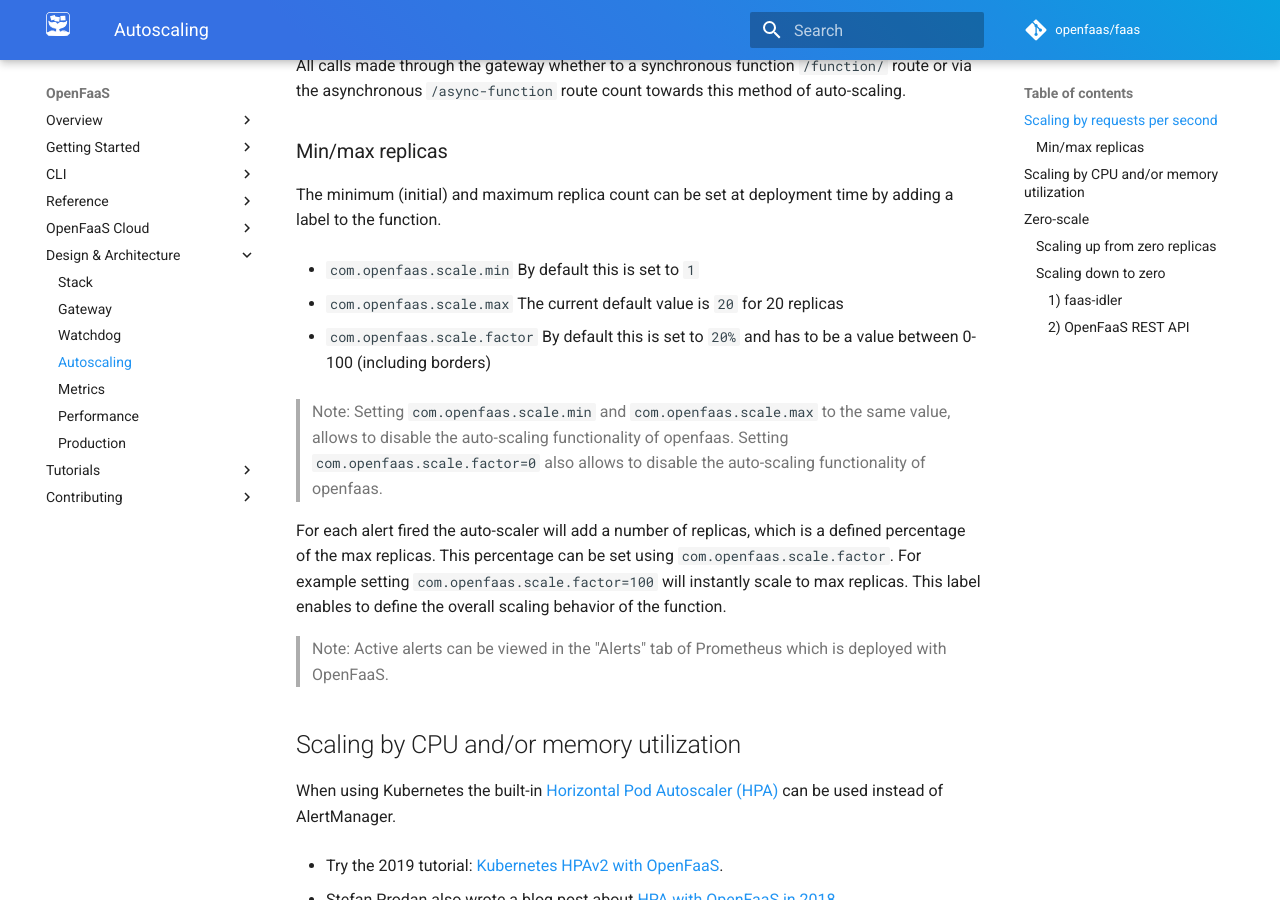
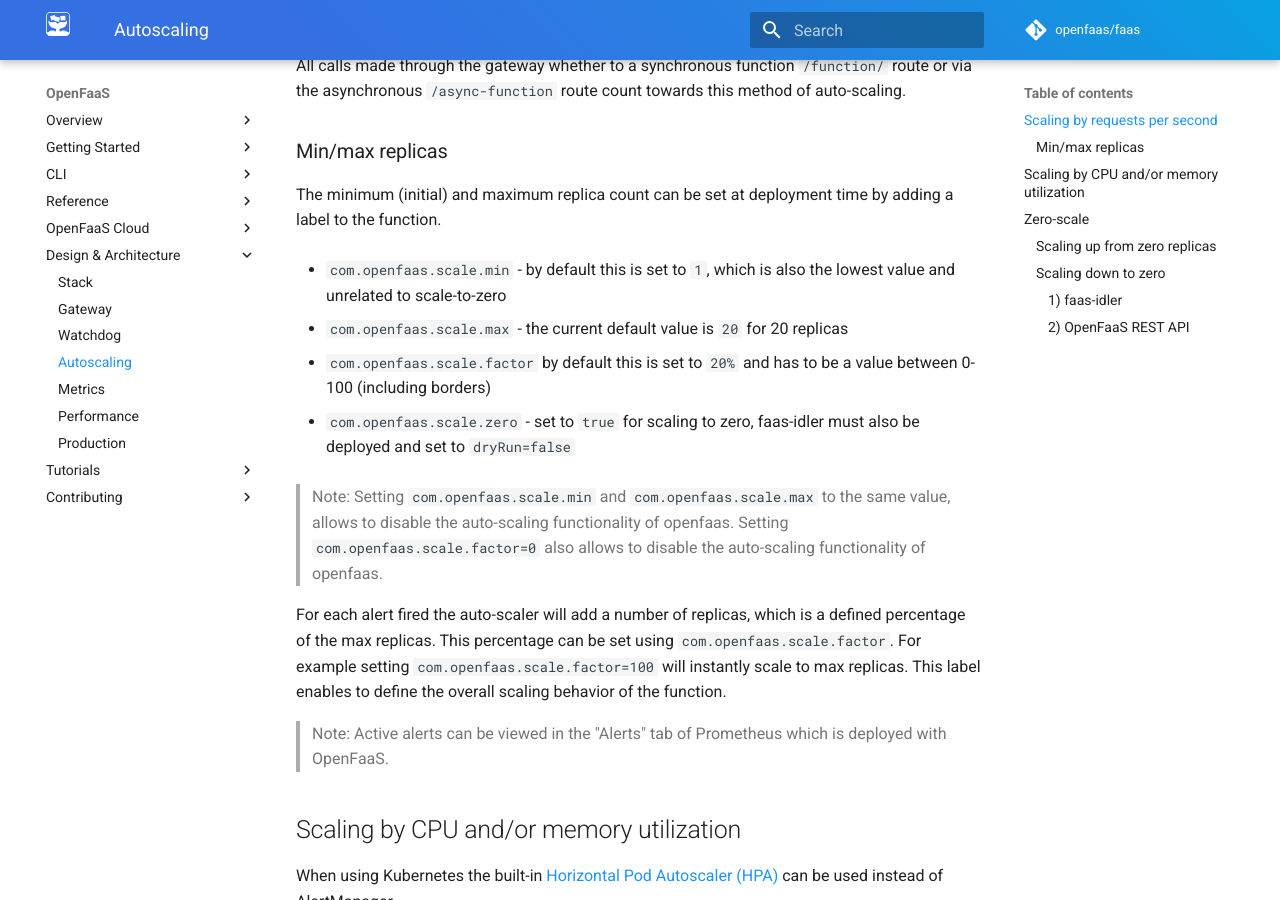
Before and after one commit to openfaas/docs, an MkDocs documentation site: the page built from docs/architecture/autoscaling.md, in a window 1280 px wide and 900 px high, scrolled down 550 px. Built offline with MkDocs 1.6.1 and Material for MkDocs 9.7.7, drawn with Linux system fonts in a browser that asks for light colours; comment, search, counter and statistics services are not loaded.

Commit message:
Update note on min value for com.openfaas.scale.min
Signed-off-by: Alex Ellis (OpenFaaS Ltd) <alexellis2@gmail.com>

```diff
--- a/docs/architecture/autoscaling.md
+++ b/docs/architecture/autoscaling.md
@@ -18,11 +18,13 @@ All calls made through the gateway whether to a synchronous function `/function/
 
 The minimum (initial) and maximum replica count can be set at deployment time by adding a label to the function.
 
-* `com.openfaas.scale.min` By default this is set to `1`
+* `com.openfaas.scale.min` - by default this is set to `1`, which is also the lowest value and unrelated to scale-to-zero
 
-* `com.openfaas.scale.max` The current default value is `20` for 20 replicas
+* `com.openfaas.scale.max` - the current default value is `20` for 20 replicas
 
-* `com.openfaas.scale.factor` By default this is set to `20%` and has to be a value between 0-100 (including borders)
+* `com.openfaas.scale.factor` by default this is set to `20%` and has to be a value between 0-100 (including borders)
+
+* `com.openfaas.scale.zero` - set to `true` for scaling to zero, faas-idler must also be deployed and set to `dryRun=false`
 
 > Note:
 Setting `com.openfaas.scale.min` and `com.openfaas.scale.max` to the same value, allows to disable the auto-scaling functionality of openfaas.
```
